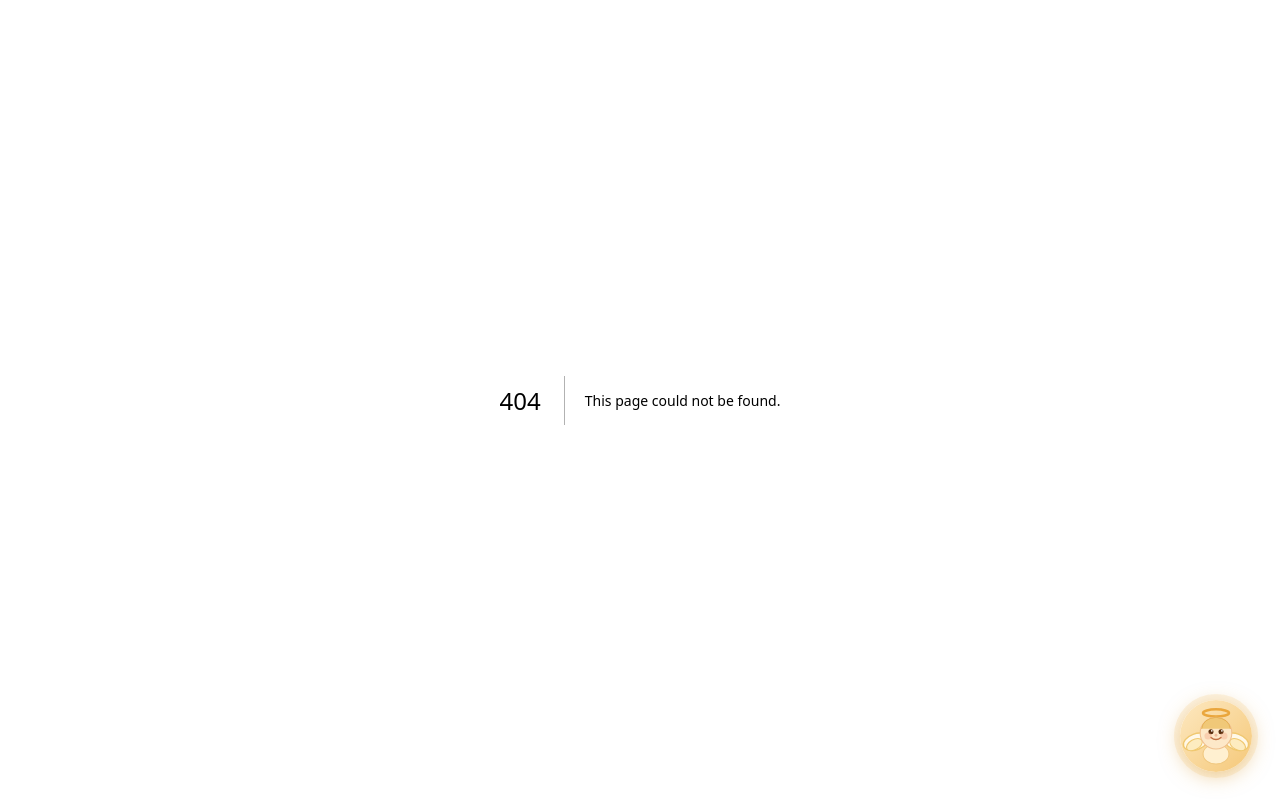
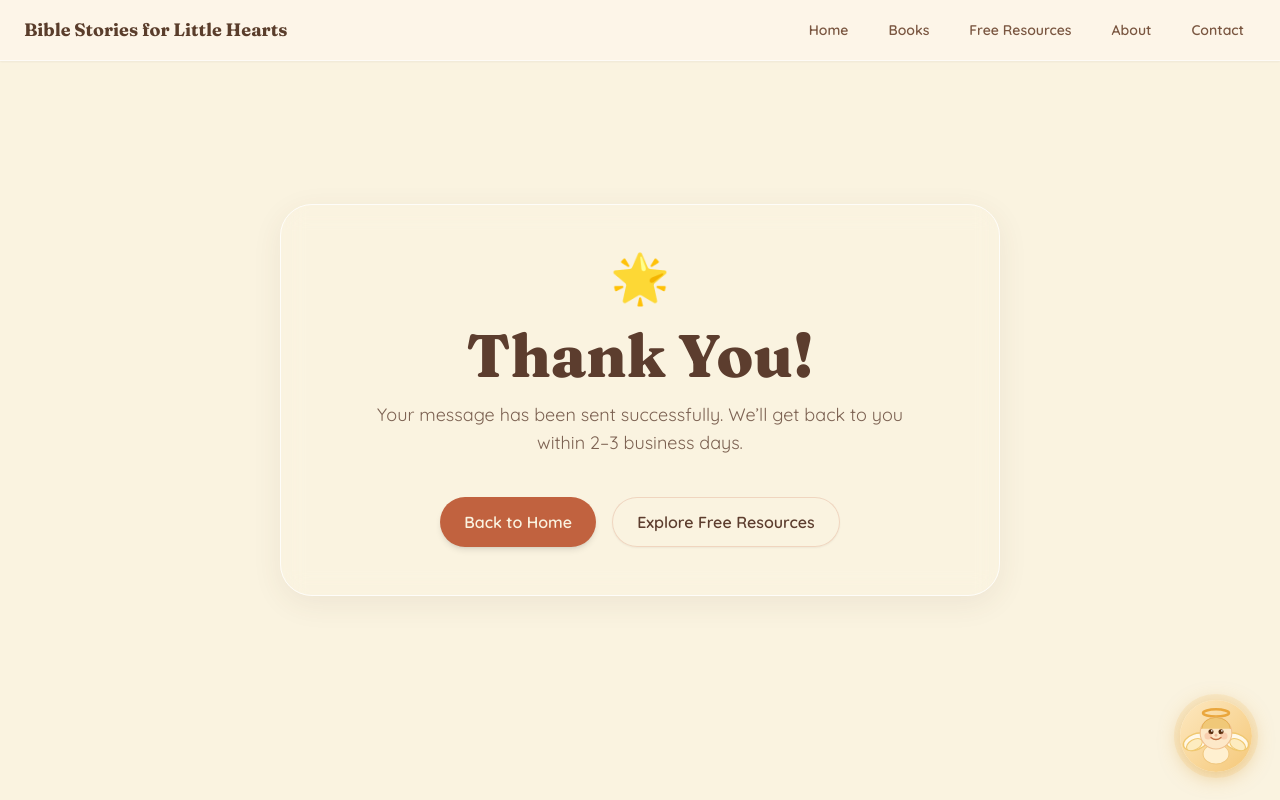
Before and after one commit to aithfulheartsbooks/bible-stories-site, a Next.js app: page /contact/thank-you in a window 1280 px wide. Before the commit this address had no page. Built offline with nearby package versions, Linux system fonts and the light colour scheme.

Commit message:
Add custom contact thank you page

```diff
--- /dev/null
+++ b/app/contact/thank-you/page.tsx
@@ -0,0 +1,46 @@
+import SiteNav from "@/components/SiteNav";
+
+export const metadata = {
+  title: "Thank You | Bible Stories for Little Hearts",
+  description: "Thank you for contacting Bible Stories for Little Hearts.",
+};
+
+export default function ContactThankYouPage() {
+  return (
+    <main className="relative min-h-screen overflow-x-hidden bg-[#FAF3E0] font-body text-[#5C3D2E]">
+      <div className="scenery" />
+
+      <SiteNav />
+
+      <section className="relative z-10 mx-auto flex min-h-screen max-w-3xl items-center justify-center px-6 py-32 text-center">
+        <div className="w-full rounded-[32px] border border-white/80 bg-white/88 p-8 shadow-[0_8px_30px_rgba(92,61,46,0.08)] backdrop-blur-md sm:p-12">
+          <div className="mb-6 text-5xl">🌟</div>
+
+          <h1 className="mb-4 font-display text-5xl font-extrabold text-[#5C3D2E] sm:text-6xl">
+            Thank You!
+          </h1>
+
+          <p className="mx-auto max-w-xl text-[15px] leading-relaxed text-[#5C3D2E]/80 sm:text-lg">
+            Your message has been sent successfully. We’ll get back to you within 2–3 business days.
+          </p>
+
+          <div className="mt-10 flex flex-wrap justify-center gap-4">
+            <a
+              href="/"
+              className="inline-flex items-center justify-center rounded-full bg-[#C1623F] px-6 py-3 text-base font-semibold text-[#FAF3E0] shadow-md transition hover:scale-[1.01] hover:bg-[#A85031]"
+            >
+              Back to Home
+            </a>
+
+            <a
+              href="/free-resources"
+              className="inline-flex items-center justify-center rounded-full border border-[#C1623F]/20 bg-[#FAF3E0]/80 px-6 py-3 text-base font-semibold text-[#5C3D2E] shadow-sm transition hover:border-[#C1623F] hover:bg-[#C1623F] hover:text-[#FAF3E0]"
+            >
+              Explore Free Resources
+            </a>
+          </div>
+        </div>
+      </section>
+    </main>
+  );
+}
```
